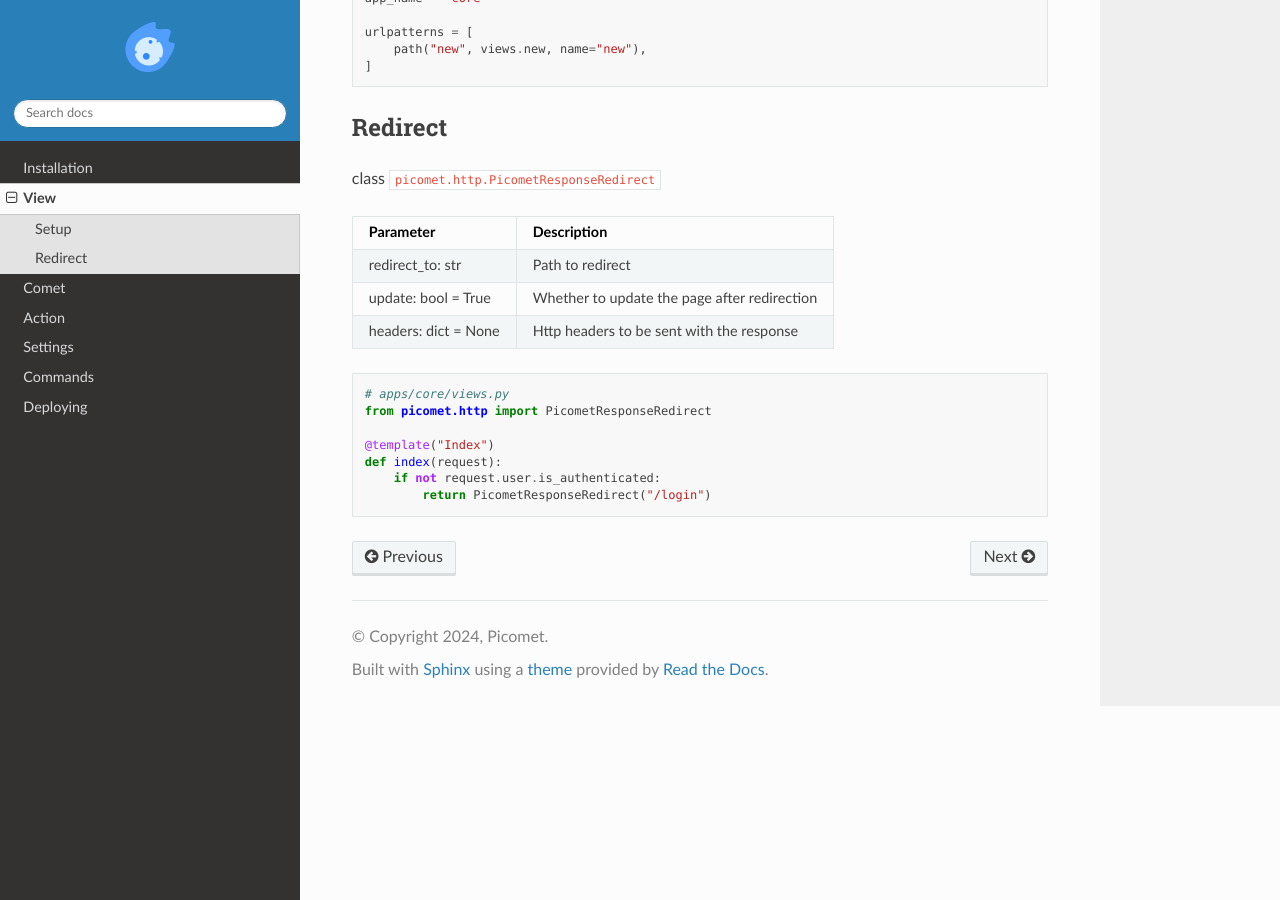
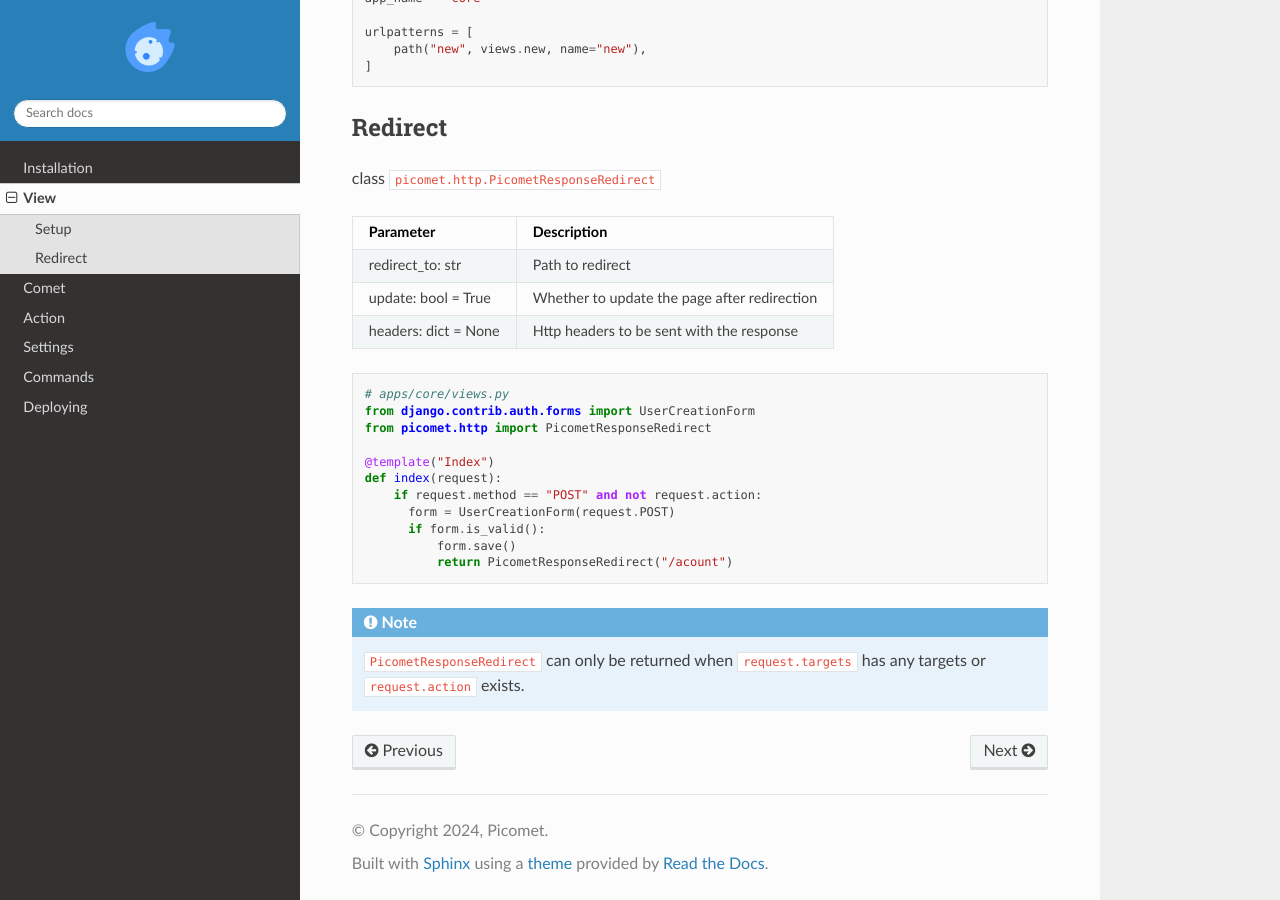
Before and after one commit to picomet/picomet, a Sphinx documentation site: the page built from docs/source/view.rst, in a window 1280 px wide and 900 px high, scrolled down 816 px. Built offline with Sphinx 7.4.7 and the Read the Docs theme 2.0.0, drawn with Linux system fonts in a browser that asks for light colours.

Commit message:
docs: improve view Redirect section

```diff
--- a/docs/source/view.rst
+++ b/docs/source/view.rst
@@ -66,9 +66,16 @@
 .. code-block:: python
 
   # apps/core/views.py
+  from django.contrib.auth.forms import UserCreationForm
   from picomet.http import PicometResponseRedirect
 
   @template("Index")
   def index(request):
-      if not request.user.is_authenticated:
-          return PicometResponseRedirect("/login")
+      if request.method == "POST" and not request.action:
+        form = UserCreationForm(request.POST)
+        if form.is_valid():
+            form.save()
+            return PicometResponseRedirect("/acount")
+
+.. note::
+  ``PicometResponseRedirect`` can only be returned when ``request.targets`` has any targets or ``request.action`` exists.
```
